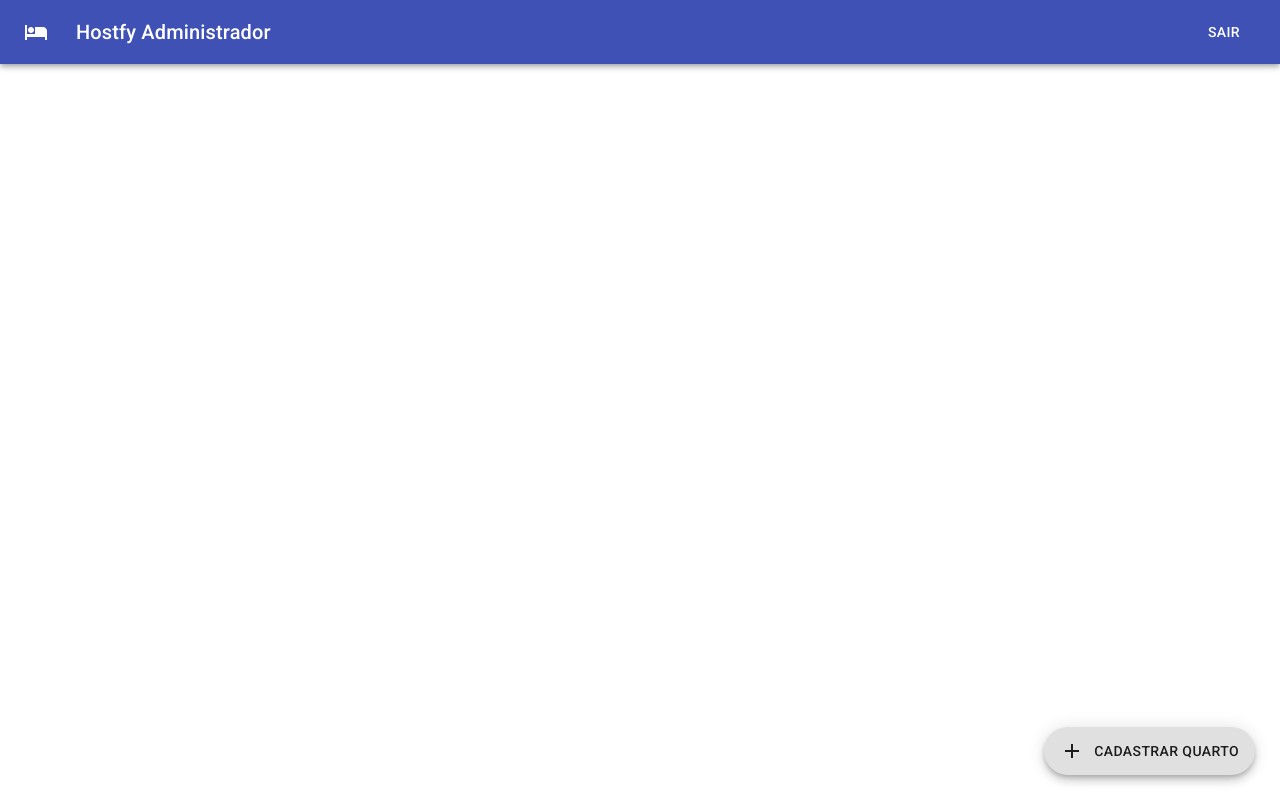
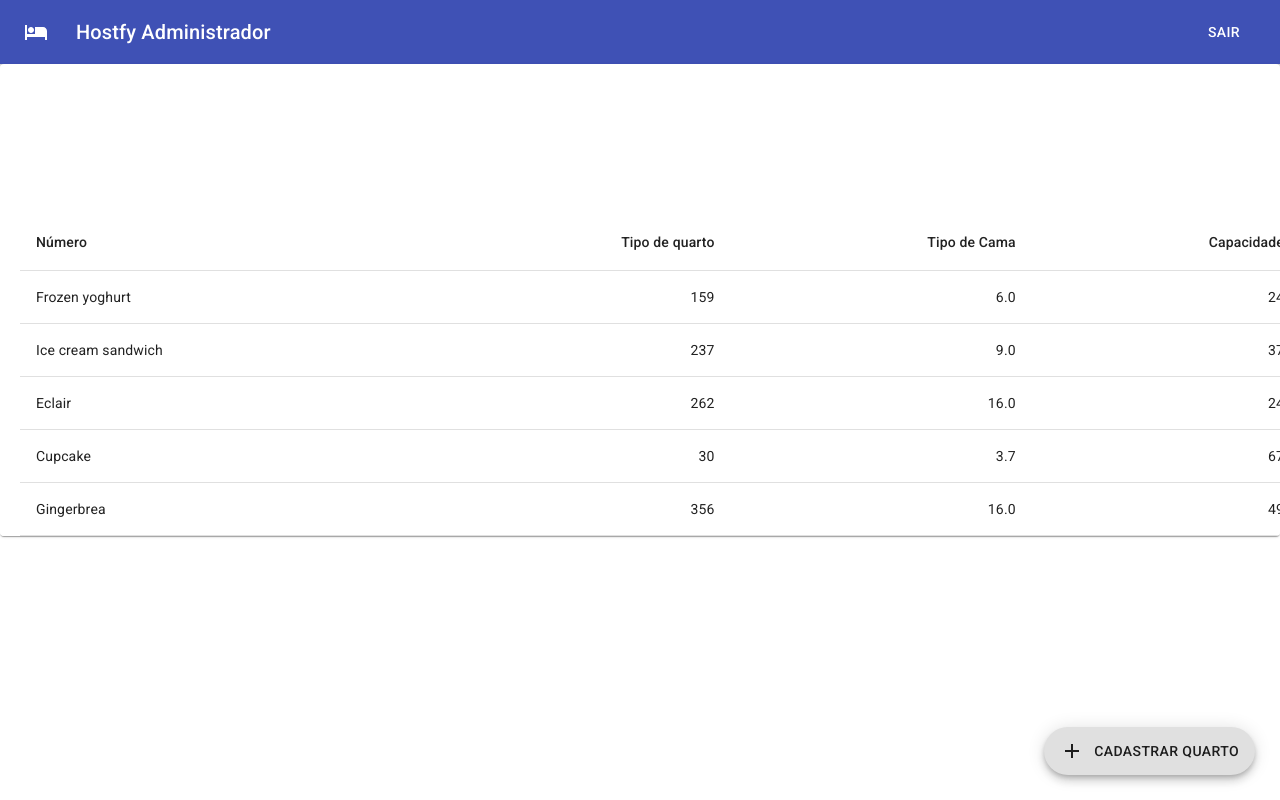
Before and after one commit to gprpaes/hostfy-client, a React (Create React App) app: page /bedroom in a window 1280 px wide. Built offline with nearby package versions, Linux system fonts and the light colour scheme.

Commit message:
basic table

```diff
--- a/src/pages/bedroom/Bedroom.tsx
+++ b/src/pages/bedroom/Bedroom.tsx
@@ -19,6 +19,14 @@ import DialogContent from "@material-ui/core/DialogContent";
 import DialogContentText from "@material-ui/core/DialogContentText";
 import DialogTitle from "@material-ui/core/DialogTitle";
 import TextField from "@material-ui/core/TextField";
+import Table from "@material-ui/core/Table";
+import TableBody from "@material-ui/core/TableBody";
+import TableCell from "@material-ui/core/TableCell";
+import TableContainer from "@material-ui/core/TableContainer";
+import TableHead from "@material-ui/core/TableHead";
+import TableRow from "@material-ui/core/TableRow";
+import Paper from "@material-ui/core/Paper";
+
 import { setFieldBedroomForm } from "../../actions";
 import { saveBedroom } from "../../api/api";
 
@@ -48,8 +56,33 @@ const useStyles = makeStyles((theme: Theme) =>
       right: "25px",
       bottom: "25px",
     },
+    table: {
+      marginTop: "150px",
+      marginRight: "20px",
+      marginLeft: "20px",
+      minWidth: 650,
+    },
   })
 );
+
+function createData(
+  number : string,
+  type: string,
+  bedtype: string,
+  capacity: number,
+
+) {
+  return {number, type, bedtype, capacity};
+}
+
+const rows = [
+  createData("Frozen yoghurt", "159", "6.0", 24),
+  createData("Ice cream sandwich", "237", "9.0", 37),
+  createData("Eclair", "262", "16.0", 24),
+  createData("Cupcake", "30", "3.7", 67),
+  createData("Gingerbrea", "356", "16.0", 49),
+];
+
 const Bedroom = ({
   userForm,
   propertyForm,
@@ -79,6 +112,32 @@ const Bedroom = ({
           </Button>
         </Toolbar>
       </AppBar>
+
+      <TableContainer component={Paper}>
+        <Table className={classes.table} aria-label="simple table">
+          <TableHead>
+            <TableRow>
+              <TableCell>Número</TableCell>
+              <TableCell align="right">Tipo de quarto</TableCell>
+              <TableCell align="right">Tipo de Cama</TableCell>
+              <TableCell align="right">Capacidade</TableCell>
+            </TableRow>
+          </TableHead>
+          <TableBody>
+            {rows.map((row) => (
+              <TableRow key={row.number}>
+                <TableCell component="th" scope="row">
+                  {row.number}
+                </TableCell>
+                <TableCell align="right">{row.type}</TableCell>
+                <TableCell align="right">{row.bedtype}</TableCell>
+                <TableCell align="right">{row.capacity}</TableCell>
+              </TableRow>
+            ))}
+          </TableBody>
+        </Table>
+      </TableContainer>
+
       <Fab
         className={classes.floating}
         variant="extended"
@@ -153,11 +212,10 @@ const Bedroom = ({
           </Button>
           <Button
             onClick={async () => {
-              setFieldBedroomForm(
-                "propertyId",
-                userForm.propertyId.value
+              setFieldBedroomForm("propertyId", userForm.propertyId.value);
+              await saveBedroom(bedroomForm).then((res) =>
+                setOpenBedroomModal(false)
               );
-              await saveBedroom(bedroomForm).then(res=> setOpenBedroomModal(false));
             }}
             color="primary"
           >
```
